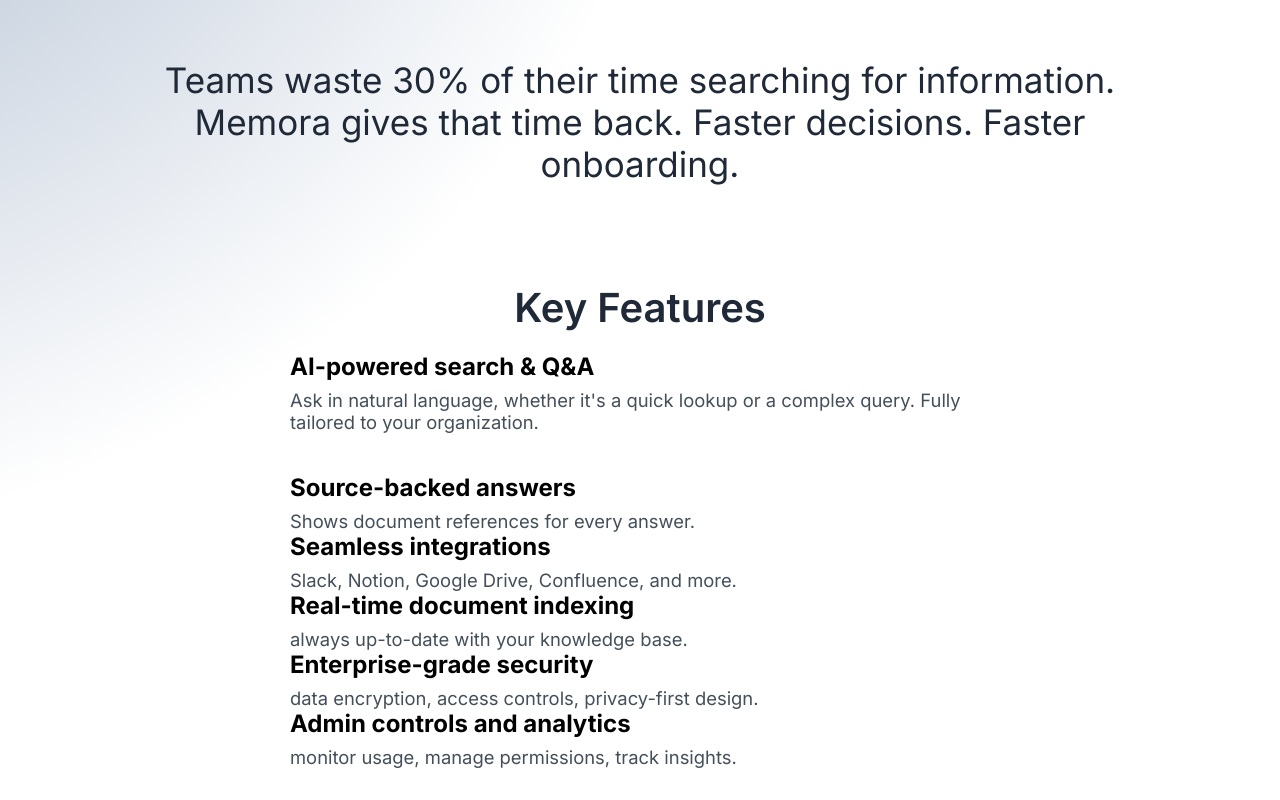
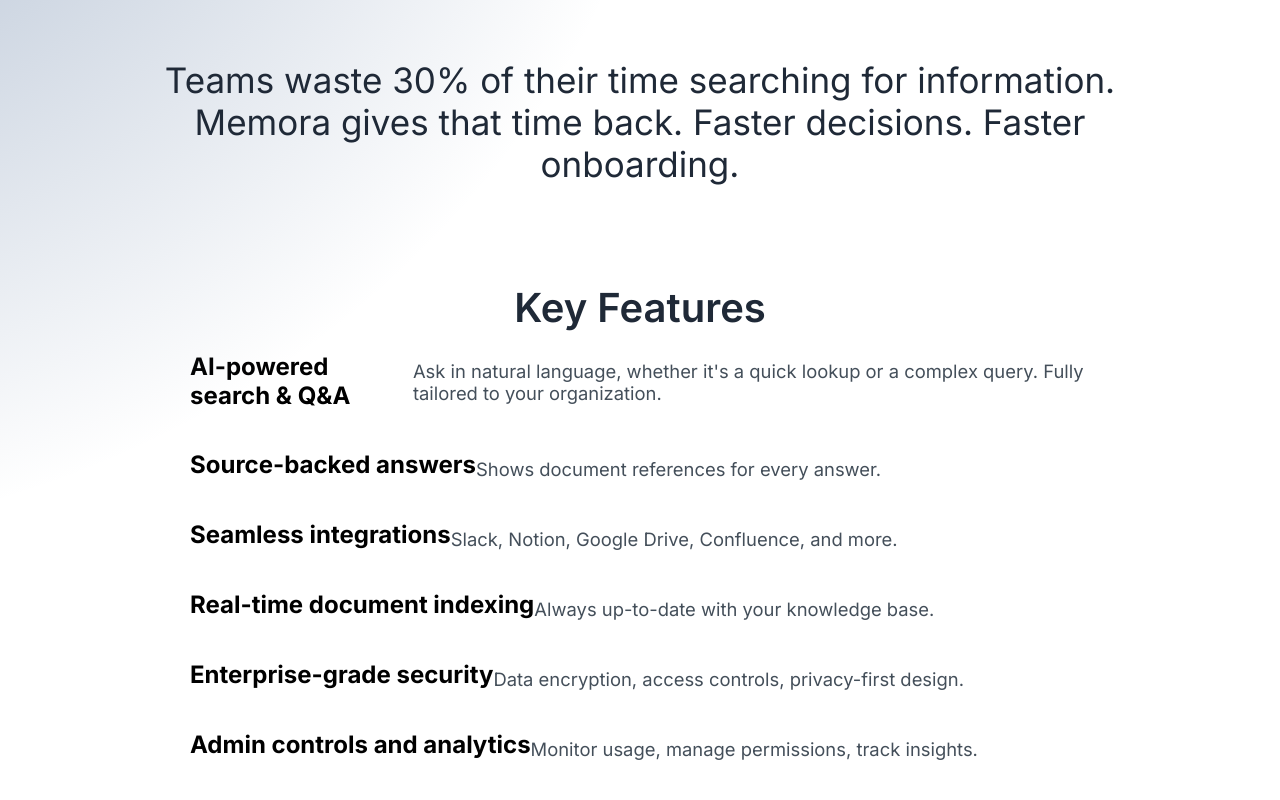
Before and after one commit to benhuralmedom/memora-website, a Next.js app: page / in a window 1280 px wide. Shown: the part 897-1697 px from the top of the page. Before the commit the page ends 1665 px from the top, so only its background shows below. Built offline with nearby package versions, Linux system fonts and the light colour scheme.

Commit message:
key features improvement

```diff
--- a/src/app/hem.module.css
+++ b/src/app/hem.module.css
@@ -547,33 +547,6 @@
   /* Optional: add padding or max-width if you want it not flush with the edge */
 }
 
-.featuresSection {
-  max-width: 700px;
-  margin: 0 auto;
-  text-align: left;
-}
-
-.featuresTitle {
-  font-size: 3rem;
-  font-weight: 700;
-  margin-bottom: 2.5rem;
-}
-
-.featureItem {
-  margin-bottom: 2.5rem;
-}
-
-.featureName {
-  font-size: 1.5rem;
-  font-weight: 700;
-}
-
-.featureDesc {
-  font-size: 1.15rem;
-  color: #444f5a;
-  margin-top: 0.5rem;
-}
-
 .hemChild,
 .hemItem,
 .hemChild8,
@@ -582,8 +555,3 @@
 .rectangleDiv {
   z-index: -1;
 }
-
-.featuresList, .featuresGrid {
-  position: relative;
-  z-index: 2;
-}
--- a/src/app/hem.tsx
+++ b/src/app/hem.tsx
@@ -3,6 +3,7 @@
 import type { NextPage } from "next";
 import styles from "./hem.module.css";
 import Spline from '@splinetool/react-spline';
+import KeyFeatures from "../components/KeyFeatures";
 
 const Hem: NextPage = () => {
   return (
@@ -31,44 +32,7 @@
           Memora gives that time back. Faster decisions. Faster onboarding.
       </div>
       <div className={styles.sFungerarDet}>Key Features</div>
-      <div className={styles.featuresSection}>
-        <div className={styles.featureItem}>
-          <div>
-            <div className={styles.featureName}>AI-powered search & Q&A</div>
-            <div className={styles.featureDesc}>Ask in natural language, whether it&apos;s a quick lookup or a complex query. Fully tailored to your organization.</div>
-          </div>
-        </div>
-        <div className={styles.featuresSection}>
-          <div>
-            <div className={styles.featureName}>Source-backed answers</div>
-            <div className={styles.featureDesc}>Shows document references for every answer.</div>
-          </div>
-        </div>
-        <div className={styles.featuresSection}>
-          <div>
-            <div className={styles.featureName}>Seamless integrations </div>
-            <div className={styles.featureDesc}>Slack, Notion, Google Drive, Confluence, and more.</div>
-          </div>
-        </div>
-        <div className={styles.featuresSection}>
-          <div>
-            <div className={styles.featureName}>Real-time document indexing </div>
-            <div className={styles.featureDesc}>always up-to-date with your knowledge base.</div>
-          </div>
-        </div>
-        <div className={styles.featuresSection}>
-          <div>
-            <div className={styles.featureName}>Enterprise-grade security</div>
-            <div className={styles.featureDesc}>data encryption, access controls, privacy-first design.</div>
-          </div>
-        </div>
-        <div className={styles.featuresSection}>
-          <div>
-            <div className={styles.featureName}>Admin controls and analytics </div>
-            <div className={styles.featureDesc}>monitor usage, manage permissions, track insights.</div>
-          </div>
-        </div>
-      </div>
+      <KeyFeatures />
       <div className={styles.buttonContainer}>
         <div className={styles.component7}>
           <div className={styles.bokaDemo}>BOKA DEMO</div>
--- /dev/null
+++ b/src/components/KeyFeatures.module.css
@@ -0,0 +1,29 @@
+.featuresList {
+  max-width: 900px;
+  margin: 0 auto;
+  text-align: left;
+}
+
+.featureRow {
+  display: flex;
+  align-items: flex-start;
+  margin-bottom: 2.5rem;
+}
+
+.featureIcon {
+  width: 40px;
+  height: 40px;
+  margin-right: 1rem;
+  flex-shrink: 0;
+}
+
+.featureName {
+  font-size: 1.5rem;
+  font-weight: 700;
+}
+
+.featureDesc {
+  font-size: 1.15rem;
+  color: #444f5a;
+  margin-top: 0.5rem;
+}
--- /dev/null
+++ b/src/components/KeyFeatures.tsx
@@ -0,0 +1,48 @@
+"use client";
+
+import styles from "./KeyFeatures.module.css";
+
+interface Feature {
+  name: string;
+  desc: string;
+}
+
+const features: Feature[] = [
+  {
+    name: "AI-powered search & Q&A",
+    desc: "Ask in natural language, whether it's a quick lookup or a complex query. Fully tailored to your organization.",
+  },
+  {
+    name: "Source-backed answers",
+    desc: "Shows document references for every answer.",
+  },
+  {
+    name: "Seamless integrations",
+    desc: "Slack, Notion, Google Drive, Confluence, and more.",
+  },
+  {
+    name: "Real-time document indexing",
+    desc: "Always up-to-date with your knowledge base.",
+  },
+  {
+    name: "Enterprise-grade security",
+    desc: "Data encryption, access controls, privacy-first design.",
+  },
+  {
+    name: "Admin controls and analytics",
+    desc: "Monitor usage, manage permissions, track insights.",
+  },
+];
+
+export default function KeyFeatures() {
+  return (
+    <div className={styles.featuresList}>
+      {features.map((feature, index) => (
+        <div key={index} className={styles.featureRow}>
+          <div className={styles.featureName}>{feature.name}</div>
+          <div className={styles.featureDesc}>{feature.desc}</div>
+        </div>
+      ))}
+    </div>
+  );
+}
```
